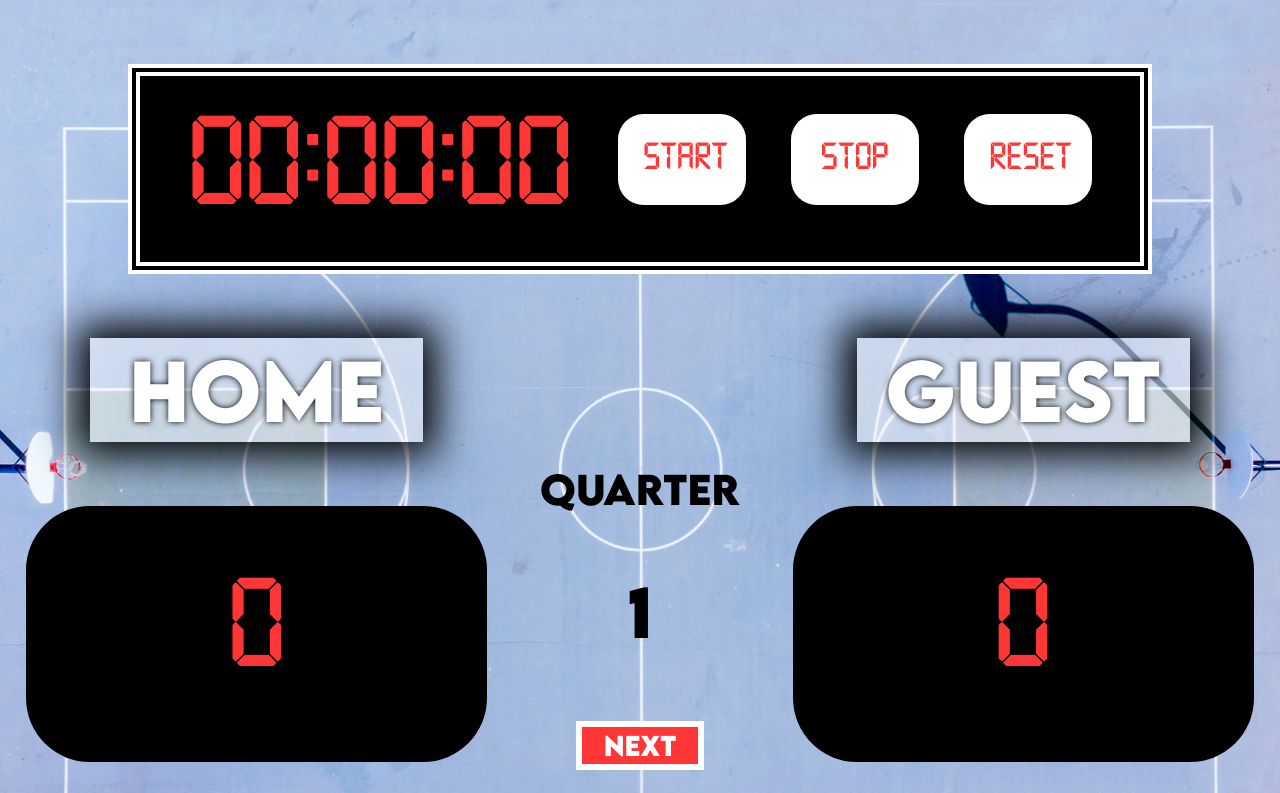
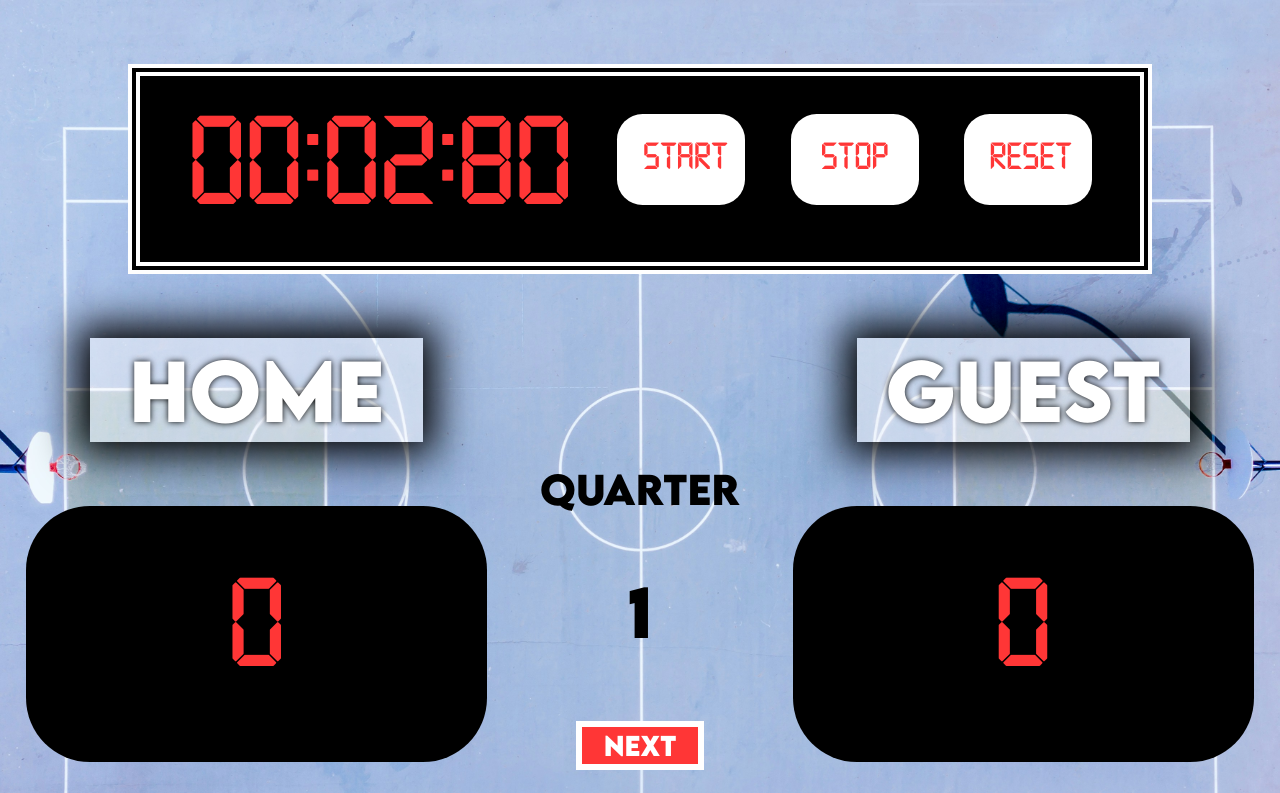
Before and after one commit to leeanndar/scoreboard, a plain HTML site: page index.html in a window 1280 px wide. Both pictures are taken after a click on the button "START". Shown: the top 793 px of the page. Drawn offline with Linux system fonts and the light colour scheme.

Commit message:
timer js

```diff
--- a/index.css
+++ b/index.css
@@ -39,11 +39,12 @@ body {
     padding: 2vw 2vw;
 }
 
-#timer {
+#timer-el {
     font-family: technology;
     font-size: 10vw;
     color: #ff3636;
     margin-top: 0.5vw;
+    width: 30vw;
 }
 
 .timer-btns {
--- a/index.html
+++ b/index.html
@@ -5,7 +5,7 @@
     </head>
     <body>
         <div id="game-time">
-            <div id="timer">
+            <div id="timer-el">
                 <span id="minutes">00</span>:<span id="seconds">00</span>:<span id="milliseconds">00</span>
             </div>
             <button class="timer-btns" id="start-btn" onclick="timerStart()">START</button>
--- a/index.js
+++ b/index.js
@@ -58,3 +58,51 @@ function clearQuarter() {
     quarterCount = 1
     quarterEl.textContent = quarterCount
 }
+
+
+
+const display = document.getElementById("timer-el")
+let timer = null;
+let startTime = 0;
+let elapsedTime = 0;
+let isRunning = false;
+
+function timerStart() {
+    if (!isRunning){
+        startTime = Date.now() - elapsedTime;
+        timer = setInterval(update, 10);
+        isRunning = true;
+    }
+}
+
+function timerStop() {
+    if(isRunning){
+        clearInterval(timer);
+        elapsedTime = Date.now() - startTime;
+        isRunning = false;
+    }
+}
+
+function timerReset() {
+    clearInterval(timer);
+    startTime = 0;
+    elapsedTime = 0;
+    isRunning = false;
+    display.textContent = "00:00:00";
+}
+
+function update() {
+
+    const currentTime = Date.now();
+    elapsedTime = currentTime - startTime;
+
+    let minutes = Math.floor(elapsedTime / (1000 * 60) % 60);
+    let seconds = Math.floor(elapsedTime / 1000 % 60);
+    let milliseconds = Math.floor(elapsedTime % 1000 / 10);
+
+    minutes = String(minutes).padStart(2, "0");
+    seconds = String(seconds).padStart(2, "0");
+    milliseconds = String(milliseconds).padStart(2, "0");
+
+    display.textContent = `${minutes}:${seconds}:${milliseconds}`
+}
```
